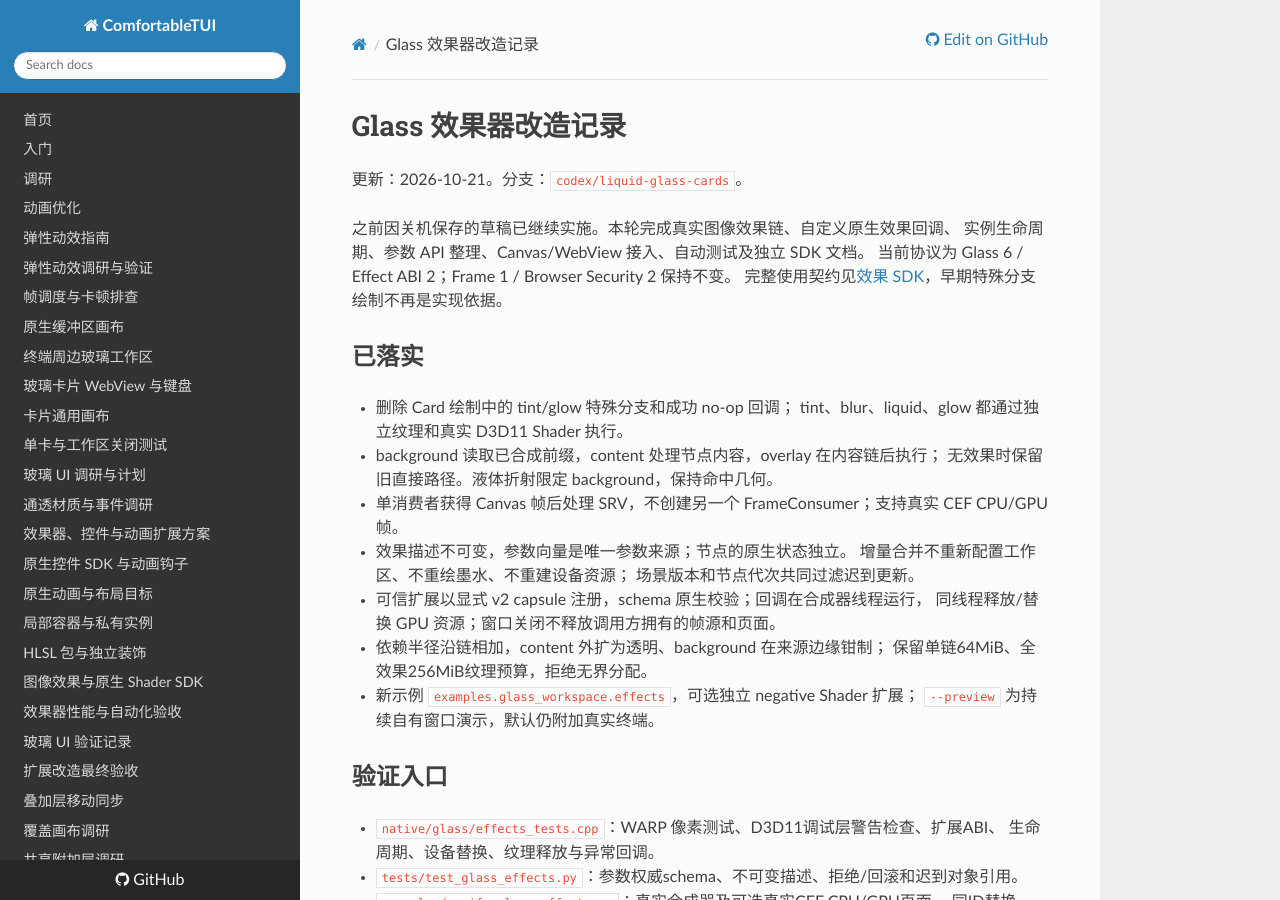
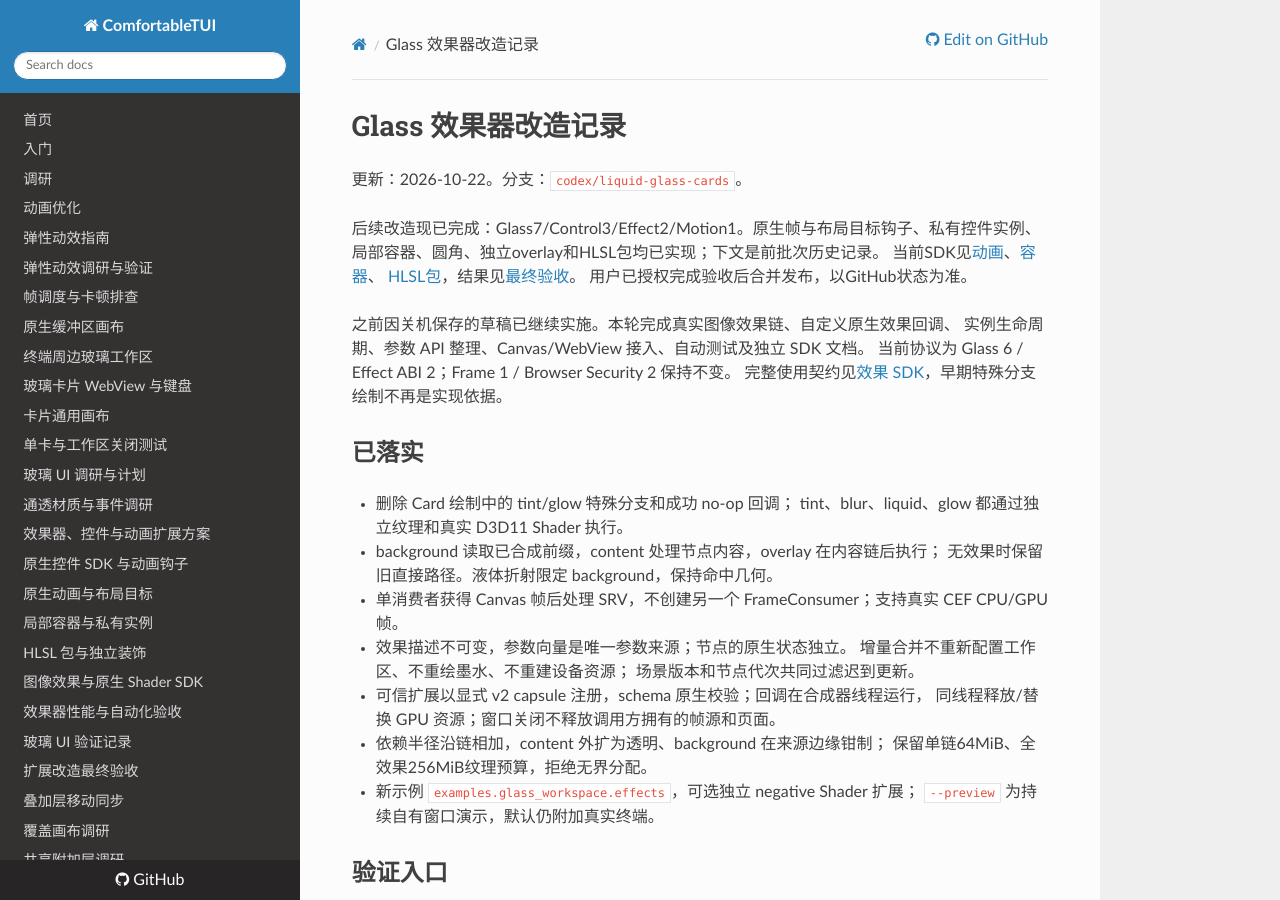
Before and after one commit to JDK8u341/ComfortableTUI, an MkDocs documentation site: the page built from docs/glass-effect-implementation-handoff.md, in a window 1280 px wide and 900 px high. Built offline with MkDocs 1.6.1, drawn with Linux system fonts in a browser that asks for light colours; nearby versions of some CDN libraries.

Commit message:
docs: finalize glass release scope and migration notes

```diff
--- a/docs/glass-effect-implementation-handoff.md
+++ b/docs/glass-effect-implementation-handoff.md
@@ -1,6 +1,12 @@
 # Glass 效果器改造记录
 
-更新：2026-10-21。分支：`codex/liquid-glass-cards`。
+更新：2026-10-22。分支：`codex/liquid-glass-cards`。
+
+后续改造现已完成：Glass7/Control3/Effect2/Motion1。原生帧与布局目标钩子、私有控件实例、
+局部容器、圆角、独立overlay和HLSL包均已实现；下文是前批次历史记录。
+当前SDK见[动画](glass-native-motion.md)、[容器](glass-containers.md)、
+[HLSL包](glass-shader-packages.md)，结果见[最终验收](validation/glass/completion.md)。
+用户已授权完成验收后合并发布，以GitHub状态为准。
 
 之前因关机保存的草稿已继续实施。本轮完成真实图像效果链、自定义原生效果回调、
 实例生命周期、参数 API 整理、Canvas/WebView 接入、自动测试及独立 SDK 文档。
```
Also changed, not shown: CHANGELOG.md (+7 -1 lines).
